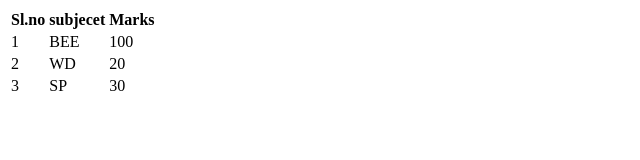
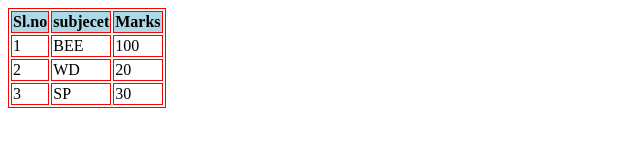
Before and after one commit to gnapika05/WD-Assignment1, a plain HTML site: page tables.html in a window 1280 px wide. Shown: the whole page, without its empty margins (0-640 px from the left). Drawn offline with Linux system fonts and the light colour scheme.

Commit message:
Update tables.html

```diff
--- a/tables.html
+++ b/tables.html
@@ -1,7 +1,11 @@
 <html>
     <head>
         <style>
-            table, tr,td, th {border:1 px solid red (184, 5, 5);}
+            table, tr,td, th {border:1px solid red;}
+            td{colour:green;}
+            th{background-color: lightblue;}
+
+
                 </style>
                 <body>
                     <table>
```
